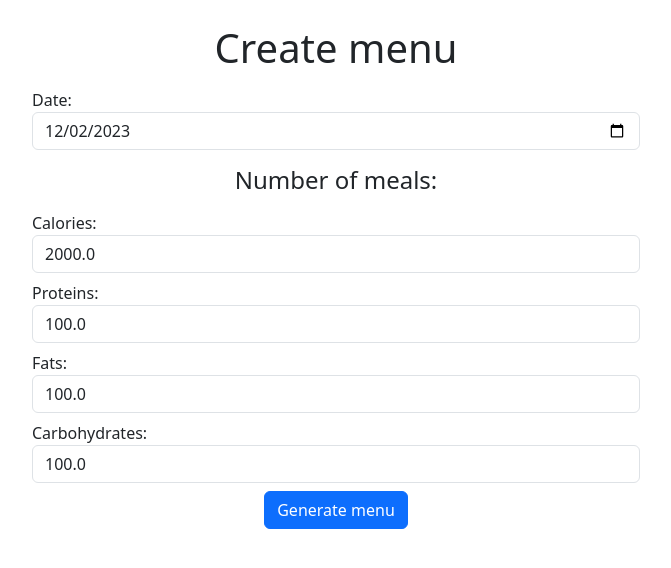
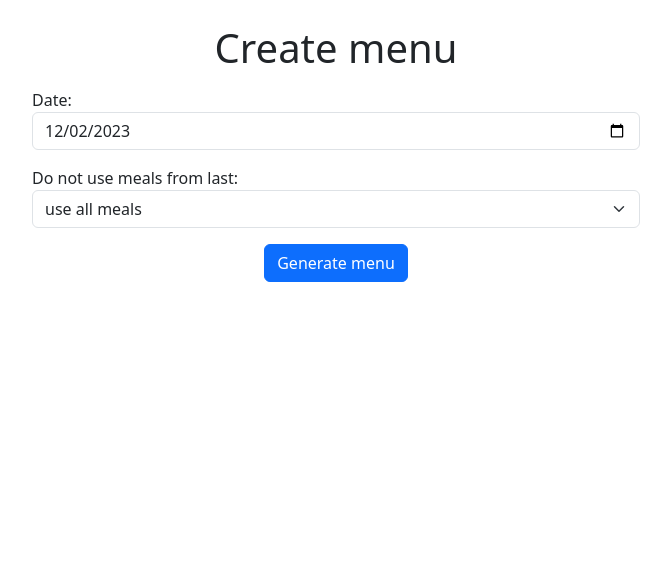
Before and after one commit to kirilsbondars/diet-app, a Flask app: page /menu in a window 1280 px wide. Shown: the part 56-624 px from the top of the page, without its empty margins (304-975 px from the left). Run offline with Flask 3, Linux system fonts and the light colour scheme; a user stored in the database is signed in; some libraries are stand-ins or nearby versions.

Commit message:
Do not use meals from last n days

```diff
--- a/src/controllers/history.py
+++ b/src/controllers/history.py
@@ -32,7 +32,6 @@ def history():
                 'carbohydrates': round(meal.carbohydrates * portion_size, 1),
                 'price': round(meal.price * portion_size, 2)
             }
-            print(meal.calories, meal.fats, meal.proteins, meal.carbohydrates)
             meals_data.append(meal_data)
 
     total_calories = round(sum(meal['calories'] for meal in meals_data))
--- a/src/controllers/menu.py
+++ b/src/controllers/menu.py
@@ -1,7 +1,7 @@
 from flask import render_template, request, redirect, url_for, flash
 from pulp import LpProblem, LpMinimize, LpVariable, lpSum, value
 from src.models.models import Meal, user_meal, db
-from datetime import datetime
+from datetime import datetime, timedelta, date as d
 from sqlalchemy import insert
 from flask_login import current_user
 
@@ -9,13 +9,17 @@ from flask_login import current_user
 def create_menu_view():
     if request.method == 'POST':
         date = datetime.strptime(request.form['date'], '%Y-%m-%d').date()
+        n_days_ago = int(request.form['n_days_ago'])
         user = current_user
+
+        # gets meal ids from last n days
+        exclude_meal_ids = get_last_n_days_meal_ids(user.id, date, n_days_ago)
 
         # gets user preferences
         user_preferences = get_user_preferences(user)
 
         # gets meals
-        meals = Meal.query.filter_by(**user_preferences).all()
+        meals = Meal.query.filter_by(**user_preferences).filter(~Meal.id.in_(exclude_meal_ids)).all()
 
         # error message if no meals found
         if not meals:
@@ -32,7 +36,22 @@ def create_menu_view():
 
             return redirect(url_for('menu.history', date=date))
 
-    return render_template('menu/create-menu.html', today=datetime.today().date())
+    return render_template('menu/create-menu.html', today=d.today())
+
+
+def get_last_n_days_meal_ids(user_id, date, n_days_ago):
+    if n_days_ago == 0:
+        return []
+
+    date_n_days_ago = date - timedelta(days=n_days_ago)
+    meals = db.session.query(user_meal).filter(
+        user_meal.c.user_id == user_id,
+        user_meal.c.date >= date_n_days_ago,
+        user_meal.c.date < date).all()
+    if meals:
+        return [meal.meal_id for meal in meals]
+    else:
+        return []
 
 
 def get_user_preferences(user):
@@ -61,7 +80,7 @@ def create_menu(meals, calories, fats, proteins, carbohydrates):
     prob = LpProblem("OptimalMenu", LpMinimize)
 
     # Define the decision variables
-    meal_vars = LpVariable.dicts("Meals", [meal.id for meal in meals], 0)
+    meal_vars = LpVariable.dicts("Meals", [meal.id for meal in meals], 0, 5)
 
     # Define the objective function
     prob += lpSum([meal_vars[meal.id] * meal.price for meal in meals])
@@ -70,8 +89,8 @@ def create_menu(meals, calories, fats, proteins, carbohydrates):
     prob += lpSum([meal_vars[meal.id] * getattr(meal, 'calories') for meal in meals]) >= 2000
     prob += lpSum([meal_vars[meal.id] * getattr(meal, 'calories') for meal in meals]) <= 2400
 
-    prob += lpSum([meal_vars[meal.id] * getattr(meal, 'fats') for meal in meals]) >= 100
-    prob += lpSum([meal_vars[meal.id] * getattr(meal, 'fats') for meal in meals]) <= 120
+    prob += lpSum([meal_vars[meal.id] * getattr(meal, 'fats') for meal in meals]) >= 70
+    prob += lpSum([meal_vars[meal.id] * getattr(meal, 'fats') for meal in meals]) <= 100
 
     prob += lpSum([meal_vars[meal.id] * getattr(meal, 'proteins') for meal in meals]) >= 100
     prob += lpSum([meal_vars[meal.id] * getattr(meal, 'proteins') for meal in meals]) <= 160
@@ -82,15 +101,15 @@ def create_menu(meals, calories, fats, proteins, carbohydrates):
     # Solve the problem
     prob.solve()
 
-    print("The total cost of this balanced diet is: ${}".format(round(value(prob.objective), 2)))
-    print("The total calories of this balanced diet is: {}".format(
-        round(value(lpSum([meal_vars[meal.id] * getattr(meal, 'calories') for meal in meals])), 2)))
-    print("The total fats of this balanced diet is: {}".format(
-        round(value(lpSum([meal_vars[meal.id] * getattr(meal, 'fats') for meal in meals])), 2)))
-    print("The total proteins of this balanced diet is: {}".format(
-        round(value(lpSum([meal_vars[meal.id] * getattr(meal, 'proteins') for meal in meals])), 2)))
-    print("The total carbohydrates of this balanced diet is: {}".format(
-        round(value(lpSum([meal_vars[meal.id] * getattr(meal, 'carbohydrates') for meal in meals])), 2)))
+    # print("The total cost of this balanced diet is: ${}".format(round(value(prob.objective), 2)))
+    # print("The total calories of this balanced diet is: {}".format(
+    #     round(value(lpSum([meal_vars[meal.id] * getattr(meal, 'calories') for meal in meals])), 2)))
+    # print("The total fats of this balanced diet is: {}".format(
+    #     round(value(lpSum([meal_vars[meal.id] * getattr(meal, 'fats') for meal in meals])), 2)))
+    # print("The total proteins of this balanced diet is: {}".format(
+    #     round(value(lpSum([meal_vars[meal.id] * getattr(meal, 'proteins') for meal in meals])), 2)))
+    # print("The total carbohydrates of this balanced diet is: {}".format(
+    #     round(value(lpSum([meal_vars[meal.id] * getattr(meal, 'carbohydrates') for meal in meals])), 2)))
 
     # Extract and return the solution
     meals_portions = {}
--- a/src/templates/menu/create-menu.html
+++ b/src/templates/menu/create-menu.html
@@ -9,32 +9,40 @@
         <h1 class="mx-auto text-center p-2">Create menu</h1>
 
         <form method="post">
-            <div class="form-group mb-2">
-                <label for="menuDate">Date:</label>
+            <div class="form-group mb-3">
+                <label for="date">Date:</label>
                 <input id="date" name="date" class="form-control" type="date" value="{{ today }}" required/>
             </div>
 
-            <h4 class="mx-auto text-center p-2">Number of meals:</h4>
-
-            <div class="form-group mb-2">
-                <label for="calories">Calories:</label>
-                <input type="number" class="form-control" id="calories" name="calories" min="1" value="{{ current_user.calories }}">
+            <div class="form-group mb-3">
+                <label for="n_days_ago">Do not use meals from last:</label>
+                <select class="form-select" id="n_days_ago" name="n_days_ago" required>
+                    <option value="0" selected>use all meals</option>
+                    <option value="1">day</option>
+                    <option value="2">2 days</option>
+                    <option value="3">3 days</option>
+                </select>
             </div>
 
-            <div class="form-group mb-2">
-                <label for="proteins">Proteins:</label>
-                <input type="number" class="form-control" id="proteins" name="proteins" min="0.1" value="{{ current_user.proteins }}">
-            </div>
-
-            <div class="form-group mb-2">
-                <label for="fats">Fats:</label>
-                <input type="number" class="form-control" id="fats" name="fats" min="0.1" value="{{ current_user.fats }}">
-            </div>
-
-            <div class="form-group mb-2">
-                <label for="carbohydrates">Carbohydrates:</label>
-                <input type="number" class="form-control" id="carbohydrates" name="carbohydrates" min="0.1" value="{{ current_user.carbohydrates }}">
-            </div>
+{#            <div class="form-group mb-2">#}
+{#                <label for="calories">Calories:</label>#}
+{#                <input type="number" class="form-control" id="calories" name="calories" min="1" value="{{ current_user.calories }}">#}
+{#            </div>#}
+{##}
+{#            <div class="form-group mb-2">#}
+{#                <label for="proteins">Proteins:</label>#}
+{#                <input type="number" class="form-control" id="proteins" name="proteins" min="0.1" value="{{ current_user.proteins }}">#}
+{#            </div>#}
+{##}
+{#            <div class="form-group mb-2">#}
+{#                <label for="fats">Fats:</label>#}
+{#                <input type="number" class="form-control" id="fats" name="fats" min="0.1" value="{{ current_user.fats }}">#}
+{#            </div>#}
+{##}
+{#            <div class="form-group mb-2">#}
+{#                <label for="carbohydrates">Carbohydrates:</label>#}
+{#                <input type="number" class="form-control" id="carbohydrates" name="carbohydrates" min="0.1" value="{{ current_user.carbohydrates }}">#}
+{#            </div>#}
 
             <div class="text-center">
             <button type="submit" class="btn btn-primary">Generate menu</button>
--- a/src/templates/menu/history.html
+++ b/src/templates/menu/history.html
@@ -15,11 +15,7 @@
                         <a class="btn btn-primary" href="{{ url_for('menu.history', date=prev_date) }}">&#8592; Previous Day</a>
                         <input type="date" aria-label="Date" class="form-control" id="date" name="date" value="{{ date }}" required>
                         <button class="btn btn-secondary" type="submit">Go to Date</button>
-                        {% if next_date <= today %}
-                            <a class="btn btn-primary ml-3" href="{{ url_for('menu.history', date=next_date) }}" disabled>Next Day &#8594;</a>
-                        {% else %}
-                            <a class="btn btn-primary ml-3 disabled" href="#">Next Day &#8594;</a>
-                        {% endif %}
+                        <a class="btn btn-primary ml-3" href="{{ url_for('menu.history', date=next_date) }}" disabled>Next Day &#8594;</a>
                     </div>
                 </form>
             </div>
```
